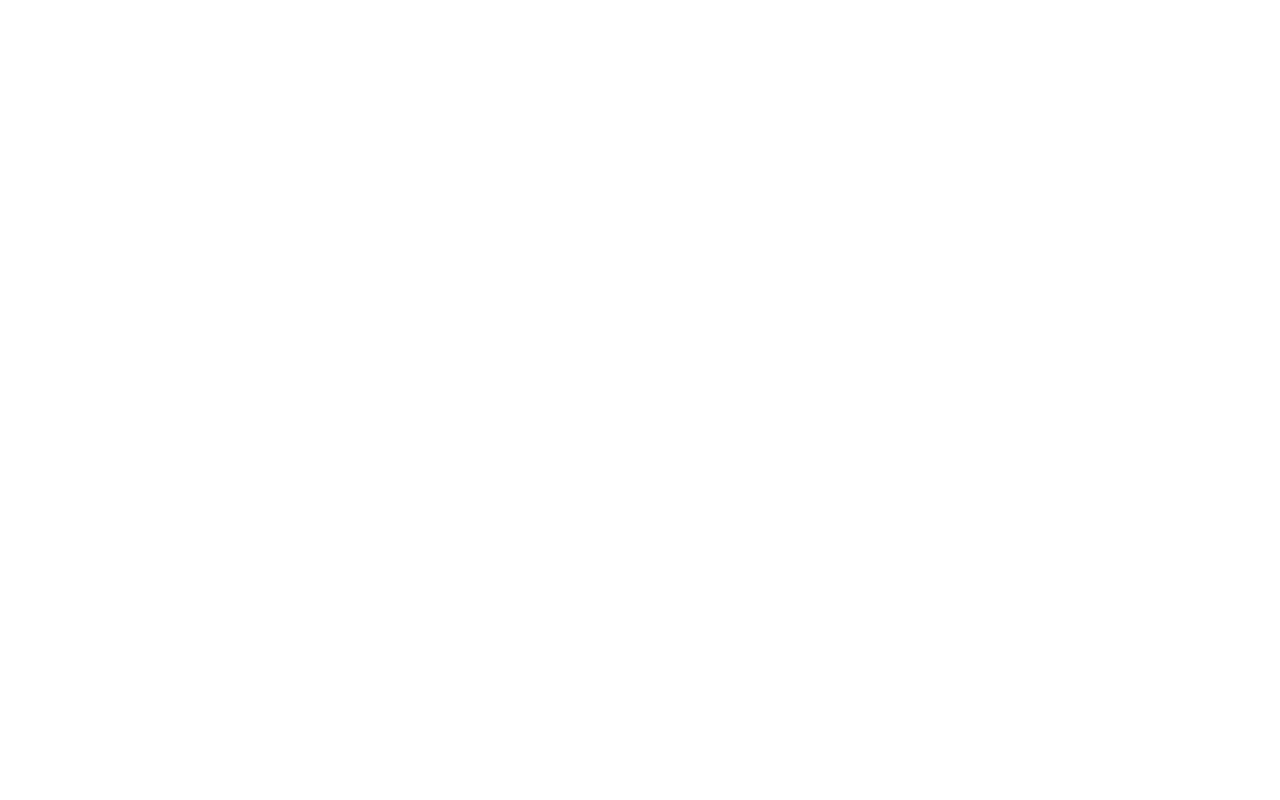
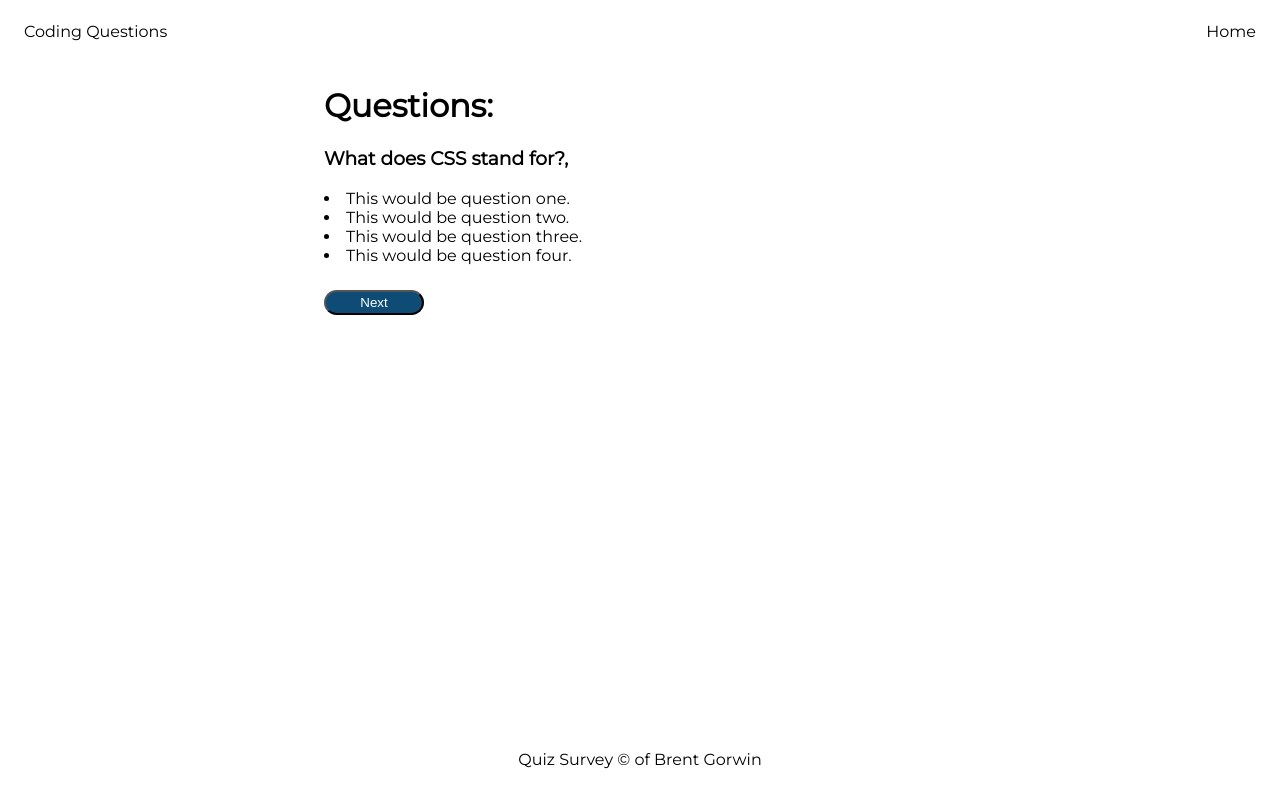
Before and after one commit to bgorwin/quizSurveyProject, a plain HTML site: page index.html in a window 1280 px wide. Drawn offline with Linux system fonts and the light colour scheme.

Commit message:
Added the javascript .map for the questions and styled using CSS. Next going to add in the answers array for user to select.

```diff
--- a/assets/css/style.css
+++ b/assets/css/style.css
@@ -0,0 +1,74 @@
+/* Body */
+body {
+    font-family: 'Montserrat', sans-serif;
+}
+
+.container {
+    margin: auto;
+    width: 50%;
+
+    padding: 10px;
+  }
+
+
+/* Navigation */
+.nav ul {
+    list-style-type: none;
+    margin: 0;
+    padding: 0;
+    overflow: hidden;
+    /* background-color: #333; */
+  }
+
+.nav li{
+    float: left;
+  }
+
+.nav li a {
+    display: block;
+    color: black;
+    text-align: center;
+    padding: 14px 16px;
+    text-decoration: none;
+  }
+
+.nav li a:hover {
+    background-color: #111;
+    color: white;
+    border-radius: 10px;
+  }
+
+/* End Navigation */
+
+
+/* Button on quiz */
+#questionButton {
+    width: 100px;
+    height: 25px;
+    border-radius: 20px;
+    background-color: #0f4c75;
+    color: white;
+    margin-top: 25px;
+}
+
+#questionButton:hover {
+    background-color: #3282b8;
+    color: white;
+}
+
+
+
+
+
+/* Footer */
+.footer {
+    height: 50px;
+    margin: auto;
+    padding-top: 30px;
+    width: 100%;
+    /* border: 1px solid red; */
+    text-align: center;
+    position: fixed;
+    left: 0;
+    bottom: 0;
+}
--- a/assets/script.js
+++ b/assets/script.js
@@ -1 +1,34 @@
-console.log('This is connected');
+const questions = [
+    {
+        question1: 'What does CSS stand for?',
+        answers: {
+            a: 'Cascade Style Sheets',
+            b: 'Cool Style Syntax',
+            c: 'Case Sensitive Subjects'
+        }
+    },
+    {
+        question2: 'One use of Javascript is to ______.',
+        answers: {
+            a: 'Code in Java',
+            b: 'Build blocks of reusable code.',
+            c: 'Change the text font style.'
+        }
+    }
+]
+
+// Map through the questions array object.
+const listOfQuestions = (question, answer) => {
+    const mapThroughQuestions = [question.question1, answer.answers].join('');
+    return mapThroughQuestions;
+}
+
+document.getElementById("questionsDisplay").innerHTML = questions.map(listOfQuestions);
+
+
+
+// Select answer
+
+
+
+// Submit Answer
--- a/index.html
+++ b/index.html
@@ -4,9 +4,31 @@
     <meta name="viewport" content="width=device-width, initial-scale=1.0">
     <meta http-equiv="X-UA-Compatible" content="ie=edge">
     <link rel="stylesheet" type="text/css" href="assets/css/style.css">
-    <title>Document</title>
+    <link href="https://fonts.googleapis.com/css?family=Montserrat&display=swap" rel="stylesheet">
+    <title>Quiz Survey</title>
 </head>
 <body>
+    <!-- Navbar section -->
+    <navbar class="nav">
+        <ul>
+            <li><a class="active" href="#home">Coding Questions</a></li>
+            <li style="float:right"><a href="#">Home</a></li>
+        </ul>
+    </navbar>
+
+    <div class="container">
+        <h1>Questions:</h1>
+        <h3 id="questionsDisplay"></h3>
+        <li>This would be question one.</li>
+        <li>This would be question two.</li>
+        <li>This would be question three.</li>
+        <li>This would be question four.</li>
+
+        <button id="questionButton">Next</button>
+    </div>
+
+    <!-- Footer -->
+    <footer class="footer">Quiz Survey &#169 of Brent Gorwin</footer>
 
 <script src="assets/script.js"></script>
 </body>
```
